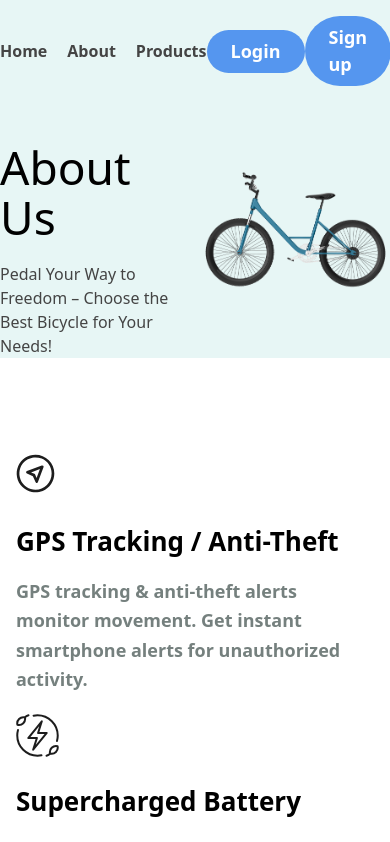
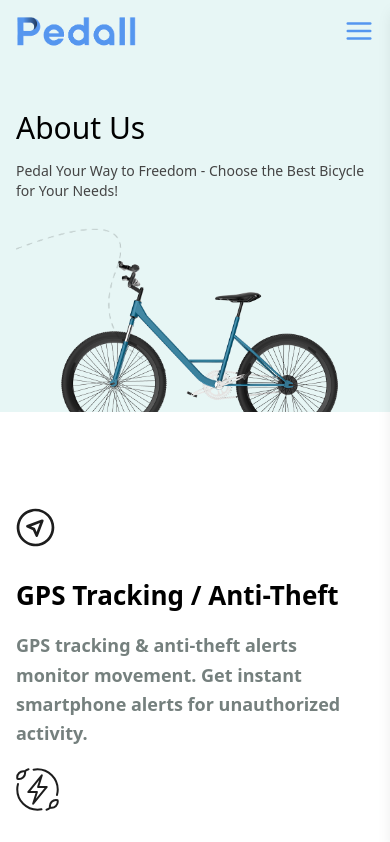
Before and after one commit to DevAsFahim/pedall, a React (Vite) app: page /about in a window 390 px wide. Shown: the top 842 px of the page. Built offline with nearby package versions, Linux system fonts and the light colour scheme.

Commit message:
banner update

```diff
--- a/src/components/Banner.tsx
+++ b/src/components/Banner.tsx
@@ -4,7 +4,7 @@ import { FaArrowRightLong } from "react-icons/fa6";
 const Banner = () => {
   return (
     <div className=" bg-[#E7F6F5] py-[40px]">
-      <div className="flex min-h-screen max-w-[1170px] mx-auto">
+      <div className="flex min-h-screen p-container">
         <div className="flex-1 flex flex-col justify-center items-start">
           <div className="text-[25px] text-primary-text mb-5 rounded-full border border-primary-text px-6 py-1 font-semibold tracking-wider">
             From $344
--- a/src/components/Navbar.tsx
+++ b/src/components/Navbar.tsx
@@ -1,47 +1,49 @@
+import { useState } from "react";
 import { Link } from "react-router-dom";
-import logo from "../assets/logo.png";
 import { logOut, selectCurrentUser } from "../redux/features/auth/authSlice";
 import { useAppDispatch, useAppSelector } from "../redux/hooks";
+import { FiMenu, FiX } from "react-icons/fi"; // Import icons for open/close
+
+import logo from "../assets/logo.png";
 
 const Navbar = () => {
+  const [menuOpen, setMenuOpen] = useState(false);
   const user = useAppSelector(selectCurrentUser);
   const dispatch = useAppDispatch();
 
   const handleLogout = () => {
     dispatch(logOut());
+    setMenuOpen(false); // Close menu after logout
   };
 
   return (
-    <div className="bg-[#E7F6F5] py-4 ">
-      <nav className="flex justify-between items-center max-w-[1170px] mx-auto">
-        <Link to="/" className="">
+    <div className="bg-[#E7F6F5] py-4">
+      <nav className="flex justify-between items-center p-container">
+        {/* Logo */}
+        <Link to="/">
           <img src={logo} alt="logo" className="w-[120px]" />
         </Link>
 
-        <div className="flex items-center justify-between gap-5 font-noto-sans text-primary-text font-semibold">
-          <Link to="/" className="hover:text-primary">
-            Home
-          </Link>
-          <Link to="/about" className="hover:text-primary" href="/">
-            About
-          </Link>
-          <Link to="/products" className="hover:text-primary">
-            Products
-          </Link>
+        {/* Desktop Menu */}
+        <div className="hidden md:flex items-center gap-5 font-noto-sans text-primary-text font-semibold">
+          <Link to="/" className="hover:text-primary">Home</Link>
+          <Link to="/about" className="hover:text-primary">About</Link>
+          <Link to="/products" className="hover:text-primary">Products</Link>
         </div>
 
-        <div className="flex justify-center items-center">
+        {/* Desktop Buttons */}
+        <div className="hidden md:flex items-center">
           {!user ? (
             <>
               <Link
                 to="/login"
-                className="bg-primary text-[18px] font-semibold px-6 py-2 rounded-full text-white flex items-center gap-4 hover:gap-5 hover:bg-deep-blue transition-all cursor-pointer"
+                className="bg-primary text-[18px] font-semibold px-6 py-2 rounded-full text-white hover:bg-deep-blue transition-all"
               >
                 Login
               </Link>
               <Link
                 to="/signup"
-                className="bg-primary text-[18px] font-semibold px-6 py-2 rounded-full text-white flex items-center gap-4 hover:gap-5 hover:bg-deep-blue transition-all cursor-pointer"
+                className="bg-primary text-[18px] font-semibold px-6 py-2 rounded-full text-white hover:bg-deep-blue transition-all"
               >
                 Sign up
               </Link>
@@ -49,13 +51,58 @@ const Navbar = () => {
           ) : (
             <button
               onClick={handleLogout}
-              className="bg-primary text-[18px] font-semibold px-6 py-2 rounded-full text-white flex items-center gap-4 hover:gap-5 hover:bg-deep-blue transition-all cursor-pointer"
+              className="bg-primary text-[18px] font-semibold px-6 py-2 rounded-full text-white hover:bg-deep-blue transition-all"
             >
               Logout
             </button>
           )}
         </div>
+
+        {/* Mobile Menu Button */}
+        <button
+          className="md:hidden text-primary text-3xl"
+          onClick={() => setMenuOpen(!menuOpen)}
+        >
+          {menuOpen ? <FiX /> : <FiMenu />}
+        </button>
       </nav>
+
+      {/* Mobile Navigation */}
+      <div
+        className={`fixed top-0 right-0 h-full w-64 bg-[#E7F6F5] shadow-lg transform transition-transform duration-300 ease-in-out ${
+          menuOpen ? "translate-x-0" : "translate-x-full"
+        } md:hidden flex flex-col items-center pt-20`}
+      >
+        <Link to="/" className="py-3 text-xl text-primary-text hover:text-primary" onClick={() => setMenuOpen(false)}>Home</Link>
+        <Link to="/about" className="py-3 text-xl text-primary-text hover:text-primary" onClick={() => setMenuOpen(false)}>About</Link>
+        <Link to="/products" className="py-3 text-xl text-primary-text hover:text-primary" onClick={() => setMenuOpen(false)}>Products</Link>
+
+        {!user ? (
+          <>
+            <Link
+              to="/login"
+              className="mt-5 bg-primary text-xl px-6 py-2 rounded-full text-white hover:bg-deep-blue transition-all"
+              onClick={() => setMenuOpen(false)}
+            >
+              Login
+            </Link>
+            <Link
+              to="/signup"
+              className="mt-3 bg-primary text-xl px-6 py-2 rounded-full text-white hover:bg-deep-blue transition-all"
+              onClick={() => setMenuOpen(false)}
+            >
+              Sign up
+            </Link>
+          </>
+        ) : (
+          <button
+            onClick={handleLogout}
+            className="mt-5 bg-primary text-xl px-6 py-2 rounded-full text-white hover:bg-deep-blue transition-all"
+          >
+            Logout
+          </button>
+        )}
+      </div>
     </div>
   );
 };
--- a/src/components/about/Banner.tsx
+++ b/src/components/about/Banner.tsx
@@ -4,26 +4,24 @@ import shade from "../../assets/product-shade.png";
 const Banner = () => {
   return (
     <div className=" bg-[#E7F6F5] pt-[40px] overflow-hidden">
-      <div className="flex max-w-[1170px] mx-auto">
-        <div className="flex-1 flex gap-8 lg:gap-32 items-center">
+      <div className="flex p-container flex-col md:flex-row">
+        <div className="banner-left-wrapper">
           <div>
-            <p className="text-[46px] color-black font-medium leading-[50px] mb-5">
-              About Us
-            </p>
+            <p className="banner-title">About Us</p>
 
-            <p className="text-primary-text">
-              Pedal Your Way to Freedom – Choose the Best Bicycle for Your
+            <p className="banner-subtitle">
+              Pedal Your Way to Freedom - Choose the Best Bicycle for Your
               Needs!
             </p>
           </div>
           <img
-            className="max-w-[200px] hidden lg:block"
+            className="banner-shade"
             src={shade}
             alt="shade"
           />
         </div>
         <div className="flex-1 -mb-7 pt-7">
-          <img className="" src={bannerImg} alt="hero img" />
+          <img className="banner-img" src={bannerImg} alt="hero img" />
         </div>
       </div>
     </div>
--- a/src/components/about/Features.tsx
+++ b/src/components/about/Features.tsx
@@ -25,10 +25,10 @@ const featureData = [
 
 export default function Features() {
   return (
-    <section className="pb-16 pt-24 px-4 max-w-[1170px] mx-auto">
+    <section className="pb-16 pt-24 p-container">
       <div className="grid grid-cols-1 md:grid-cols-3 gap-5">
         {featureData.map((data) => (
-          <div className="text-left">
+          <div key={data.title} className="text-left">
             <div className="w-12 h-12 mb-5">
               <img src={data.image} alt="features-image-1" />
             </div>
--- a/src/components/bicycles/AllBicycles.tsx
+++ b/src/components/bicycles/AllBicycles.tsx
@@ -25,7 +25,7 @@ export function AllBicycles() {
   const metaData = bicycleData?.meta;
 
   return (
-    <div className="max-w-[1170px] mx-auto px-4 py-8 mt-24">
+    <div className="p-container py-8 mt-24">
       <div className="grid grid-cols-1 md:grid-cols-2 lg:grid-cols-3 gap-6">
         {bicycleData?.data &&
           bicycleData?.data.map((bicycle: TBicycleData) => (
--- a/src/components/bicycles/Banner.tsx
+++ b/src/components/bicycles/Banner.tsx
@@ -10,7 +10,7 @@ const Banner = ({
 }) => {
   return (
     <div className=" bg-[#E7F6F5] pt-[40px]">
-      <div className="flex max-w-[1170px] mx-auto">
+      <div className="flex p-container">
         <div className="flex-1 flex gap-8 lg:gap-32 items-center">
           <div>
             <p className="text-[46px] color-black font-medium leading-[50px] mb-5">
--- a/src/index.css
+++ b/src/index.css
@@ -7,6 +7,10 @@
   --color-primary-text: #444444;
   --color-deep-blue: #2374e3;
   --color-muted-body: #e7f6f5;
+}
+
+.p-container {
+  @apply max-w-[1170px] mx-auto px-4 sm:px-10 xl:px-0;
 }
 
 .banner-cycle {
@@ -20,3 +24,19 @@
     transform: translateX(15px);
   }
 }
+
+.banner-left-wrapper {
+  @apply flex-1 flex-col md:flex-row flex gap-8 lg:gap-32 items-start md:items-center relative pb-7;
+}
+.banner-title {
+  @apply text-[30px] lg:text-[46px] text-black font-medium leading-[50px] mb-2 lg:mb-5 whitespace-nowrap;
+}
+.banner-subtitle {
+  @apply text-primary-text text-sm lg:text-base;
+}
+.banner-shade {
+  @apply absolute top-full  max-w-[150px] lg:max-w-[200px] md:static;
+}
+.banner-img {
+  @apply w-[300px] md:w-auto mx-auto;
+}
--- a/src/pages/bicycle/SingleBicycle.tsx
+++ b/src/pages/bicycle/SingleBicycle.tsx
@@ -24,7 +24,7 @@ const SingleBicycle = () => {
     <>
       <Banner productName={name} brand={brand} />
 
-      <div className="mt-24 max-w-[1170px] mx-auto">
+      <div className="mt-24 p-container">
         <div className="flex gap-8">
           <div className="w-full py-[50px] lg:py-[100px] bg-[#E6E6E6] flex items-center justify-center basis-[60%]">
             <img
```
